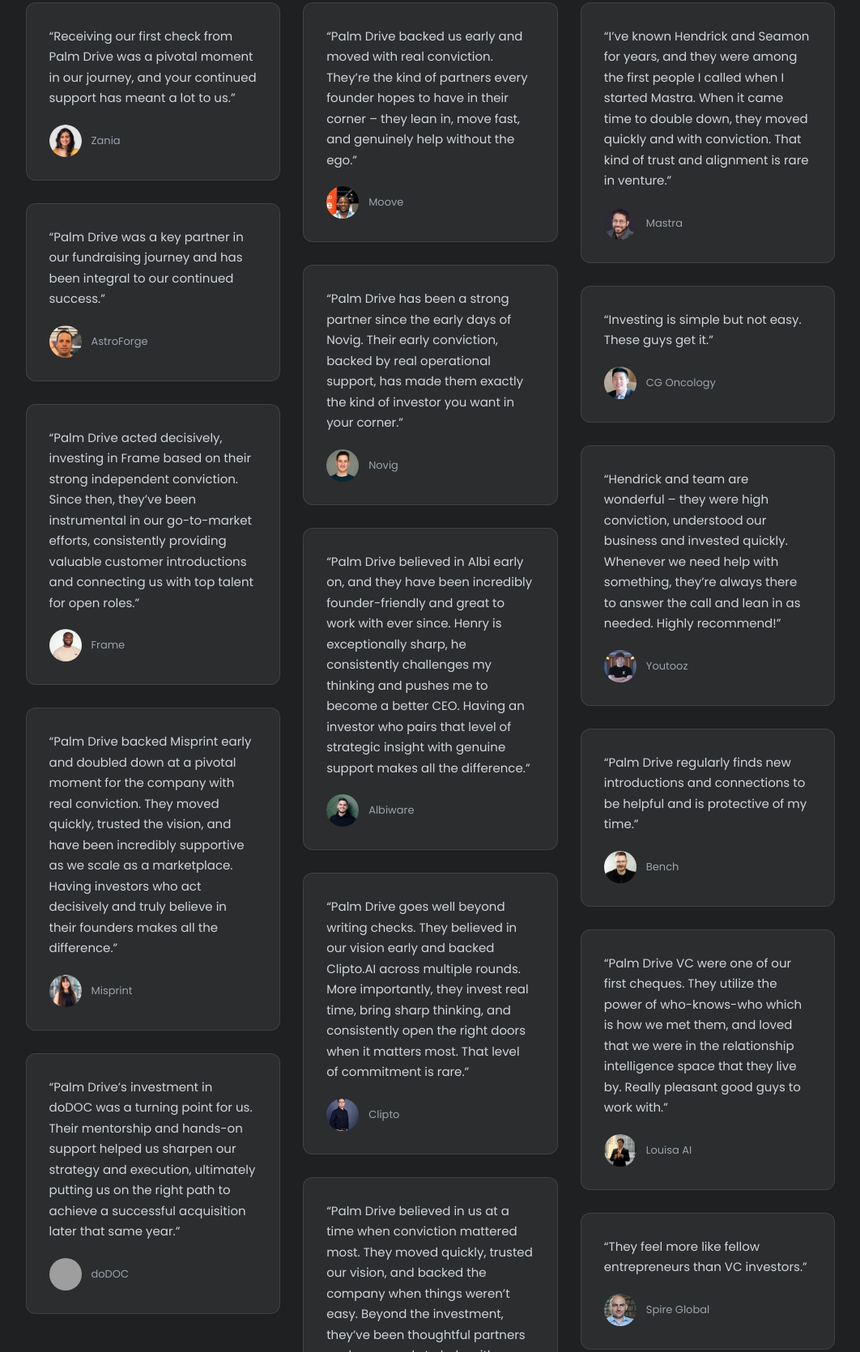
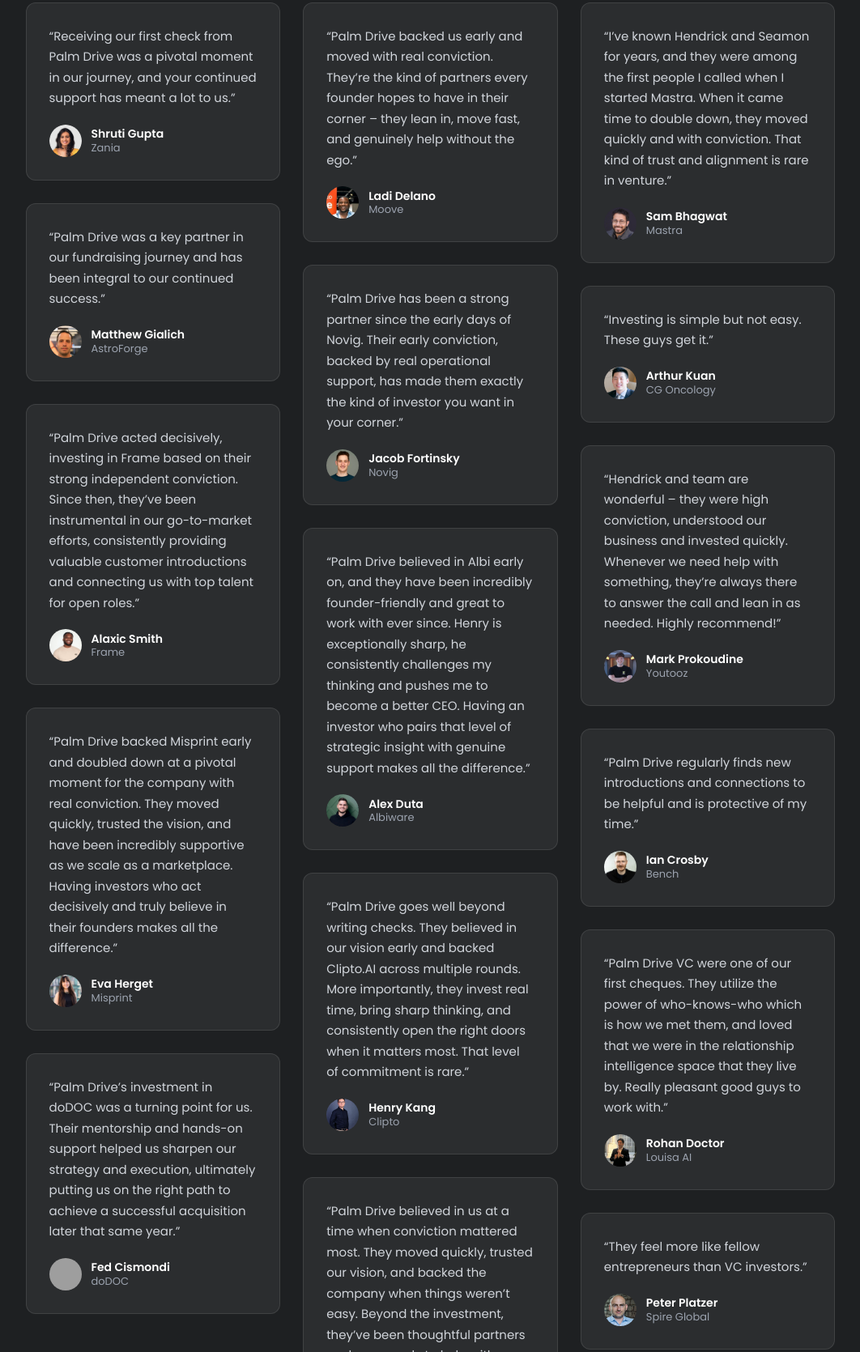
Before and after one commit to hendrickPD/website-beta, a plain HTML site: page index.html in a window 1280 px wide. Shown: the part 459-2129 px from the top of the page at 81% size, without its empty margins (96-1158 px from the left). Drawn offline with Linux system fonts and the light colour scheme; grey boxes are pictures that could not be loaded.

Commit message:
deploy: hendrickPD/website@7a48d01f2cf4ffafce811e5478fd4a9070a53ed2

```diff
--- a/index.html
+++ b/index.html
@@ -96,6 +96,7 @@
                                 <div class="testimonial-attribution">
                                     <img class="testimonial-avatar" src="/images/headshots/shruti-gupta.webp" alt="Shruti Gupta">
                                     <div class="testimonial-info">
+                                        <h4 class="testimonial-name">Shruti Gupta</h4>
                                         <p class="testimonial-title">Zania</p>
                                     </div>
                                 </div>
@@ -105,6 +106,7 @@
                                 <div class="testimonial-attribution">
                                     <img class="testimonial-avatar" src="/images/headshots/matthew-gialich.jpeg" alt="Matthew Gialich">
                                     <div class="testimonial-info">
+                                        <h4 class="testimonial-name">Matthew Gialich</h4>
                                         <p class="testimonial-title">AstroForge</p>
                                     </div>
                                 </div>
@@ -114,6 +116,7 @@
                                 <div class="testimonial-attribution">
                                     <img class="testimonial-avatar" src="/images/headshots/alaxic-smith.jpg" alt="Alaxic Smith">
                                     <div class="testimonial-info">
+                                        <h4 class="testimonial-name">Alaxic Smith</h4>
                                         <p class="testimonial-title">Frame</p>
                                     </div>
                                 </div>
@@ -123,6 +126,7 @@
                                 <div class="testimonial-attribution">
                                     <img class="testimonial-avatar" src="/images/headshots/eva-herget.jpeg" alt="Eva Herget">
                                     <div class="testimonial-info">
+                                        <h4 class="testimonial-name">Eva Herget</h4>
                                         <p class="testimonial-title">Misprint</p>
                                     </div>
                                 </div>
@@ -132,6 +136,7 @@
                                 <div class="testimonial-attribution">
                                     <img class="testimonial-avatar" src="/images/headshots/fed-cismondi.png" alt="Fed Cismondi">
                                     <div class="testimonial-info">
+                                        <h4 class="testimonial-name">Fed Cismondi</h4>
                                         <p class="testimonial-title">doDOC</p>
                                     </div>
                                 </div>
@@ -142,6 +147,7 @@
                                 <div class="testimonial-attribution">
                                     <img class="testimonial-avatar" src="/images/headshots/ladi-delano.jpg" alt="Ladi Delano">
                                     <div class="testimonial-info">
+                                        <h4 class="testimonial-name">Ladi Delano</h4>
                                         <p class="testimonial-title">Moove</p>
                                     </div>
                                 </div>
@@ -151,6 +157,7 @@
                                 <div class="testimonial-attribution">
                                     <img class="testimonial-avatar" src="/images/headshots/jacob-fortinsky.png" alt="Jacob Fortinsky">
                                     <div class="testimonial-info">
+                                        <h4 class="testimonial-name">Jacob Fortinsky</h4>
                                         <p class="testimonial-title">Novig</p>
                                     </div>
                                 </div>
@@ -160,6 +167,7 @@
                                 <div class="testimonial-attribution">
                                     <img class="testimonial-avatar" src="/images/headshots/alex-duta.jpeg" alt="Alex Duta">
                                     <div class="testimonial-info">
+                                        <h4 class="testimonial-name">Alex Duta</h4>
                                         <p class="testimonial-title">Albiware</p>
                                     </div>
                                 </div>
@@ -169,6 +177,7 @@
                                 <div class="testimonial-attribution">
                                     <img class="testimonial-avatar" src="/images/headshots/henry-kang.jpeg" alt="Henry Kang">
                                     <div class="testimonial-info">
+                                        <h4 class="testimonial-name">Henry Kang</h4>
                                         <p class="testimonial-title">Clipto</p>
                                     </div>
                                 </div>
@@ -178,6 +187,7 @@
                                 <div class="testimonial-attribution">
                                     <img class="testimonial-avatar" src="/images/headshots/veronica-yao.png" alt="Veronica Yao">
                                     <div class="testimonial-info">
+                                        <h4 class="testimonial-name">Veronica Yao</h4>
                                         <p class="testimonial-title">Dreamcraft</p>
                                     </div>
                                 </div>
@@ -188,6 +198,7 @@
                                 <div class="testimonial-attribution">
                                     <img class="testimonial-avatar" src="/images/headshots/sam-bhagwat.jpg" alt="Sam Bhagwat">
                                     <div class="testimonial-info">
+                                        <h4 class="testimonial-name">Sam Bhagwat</h4>
                                         <p class="testimonial-title">Mastra</p>
                                     </div>
                                 </div>
@@ -197,6 +208,7 @@
                                 <div class="testimonial-attribution">
                                     <img class="testimonial-avatar" src="/images/headshots/arthur-kuan.jpg" alt="Arthur Kuan">
                                     <div class="testimonial-info">
+                                        <h4 class="testimonial-name">Arthur Kuan</h4>
                                         <p class="testimonial-title">CG Oncology</p>
                                     </div>
                                 </div>
@@ -206,6 +218,7 @@
                                 <div class="testimonial-attribution">
                                     <img class="testimonial-avatar" src="/images/headshots/mark-prokoudine.jpeg" alt="Mark Prokoudine">
                                     <div class="testimonial-info">
+                                        <h4 class="testimonial-name">Mark Prokoudine</h4>
                                         <p class="testimonial-title">Youtooz</p>
                                     </div>
                                 </div>
@@ -215,6 +228,7 @@
                                 <div class="testimonial-attribution">
                                     <img class="testimonial-avatar" src="/images/headshots/ian-crosby.jpg" alt="Ian Crosby">
                                     <div class="testimonial-info">
+                                        <h4 class="testimonial-name">Ian Crosby</h4>
                                         <p class="testimonial-title">Bench</p>
                                     </div>
                                 </div>
@@ -224,6 +238,7 @@
                                 <div class="testimonial-attribution">
                                     <img class="testimonial-avatar" src="/images/headshots/rohan-doctor.webp" alt="Rohan Doctor">
                                     <div class="testimonial-info">
+                                        <h4 class="testimonial-name">Rohan Doctor</h4>
                                         <p class="testimonial-title">Louisa AI</p>
                                     </div>
                                 </div>
@@ -233,6 +248,7 @@
                                 <div class="testimonial-attribution">
                                     <img class="testimonial-avatar" src="/images/headshots/peter-platzer.jpg" alt="Peter Platzer">
                                     <div class="testimonial-info">
+                                        <h4 class="testimonial-name">Peter Platzer</h4>
                                         <p class="testimonial-title">Spire Global</p>
                                     </div>
                                 </div>
@@ -242,6 +258,7 @@
                                 <div class="testimonial-attribution">
                                     <img class="testimonial-avatar" src="/images/headshots/gerald-zhou.jpeg" alt="Gerald Zhou">
                                     <div class="testimonial-info">
+                                        <h4 class="testimonial-name">Gerald Zhou</h4>
                                         <p class="testimonial-title">Valley Steer</p>
                                     </div>
                                 </div>
```
